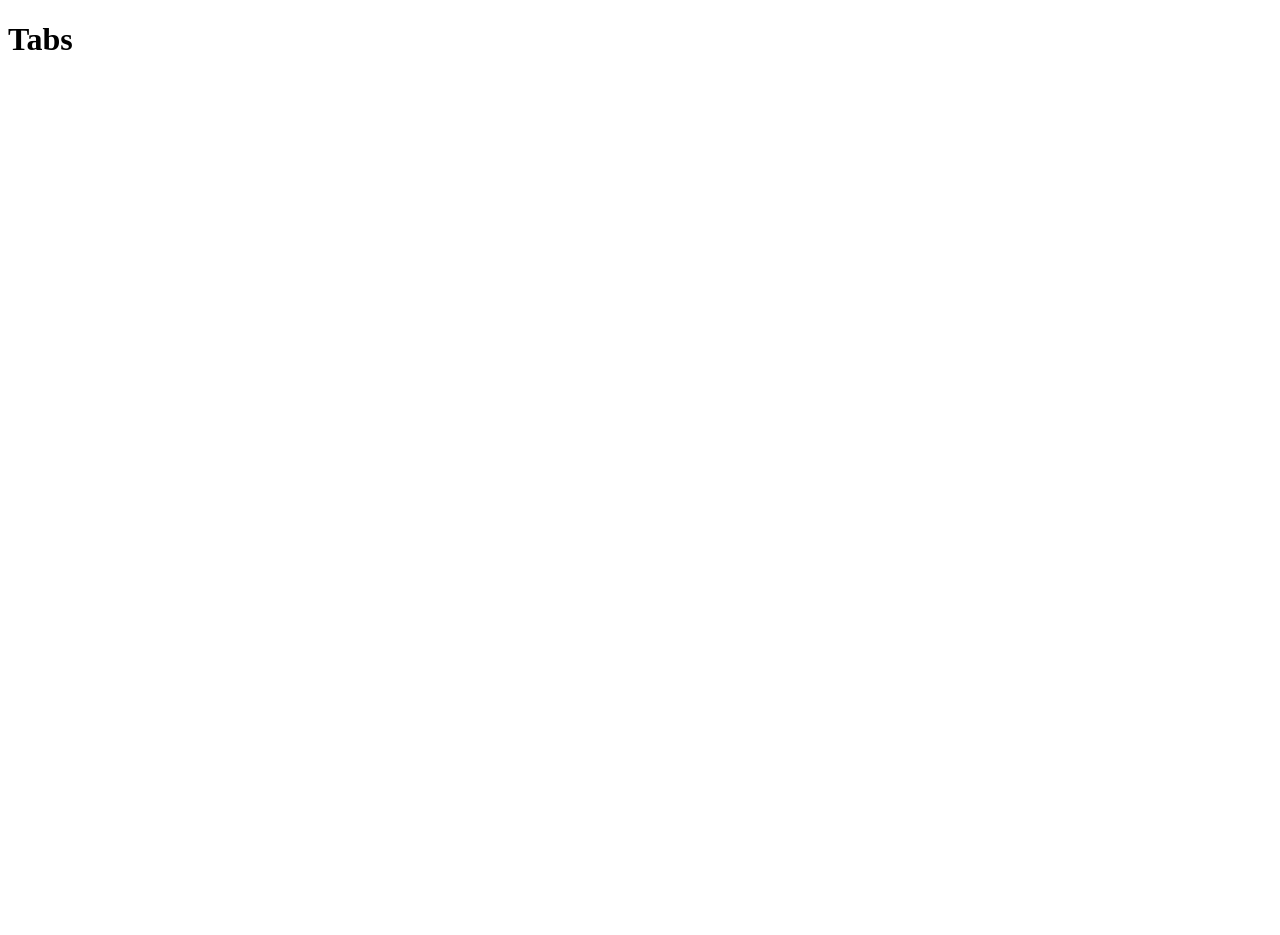
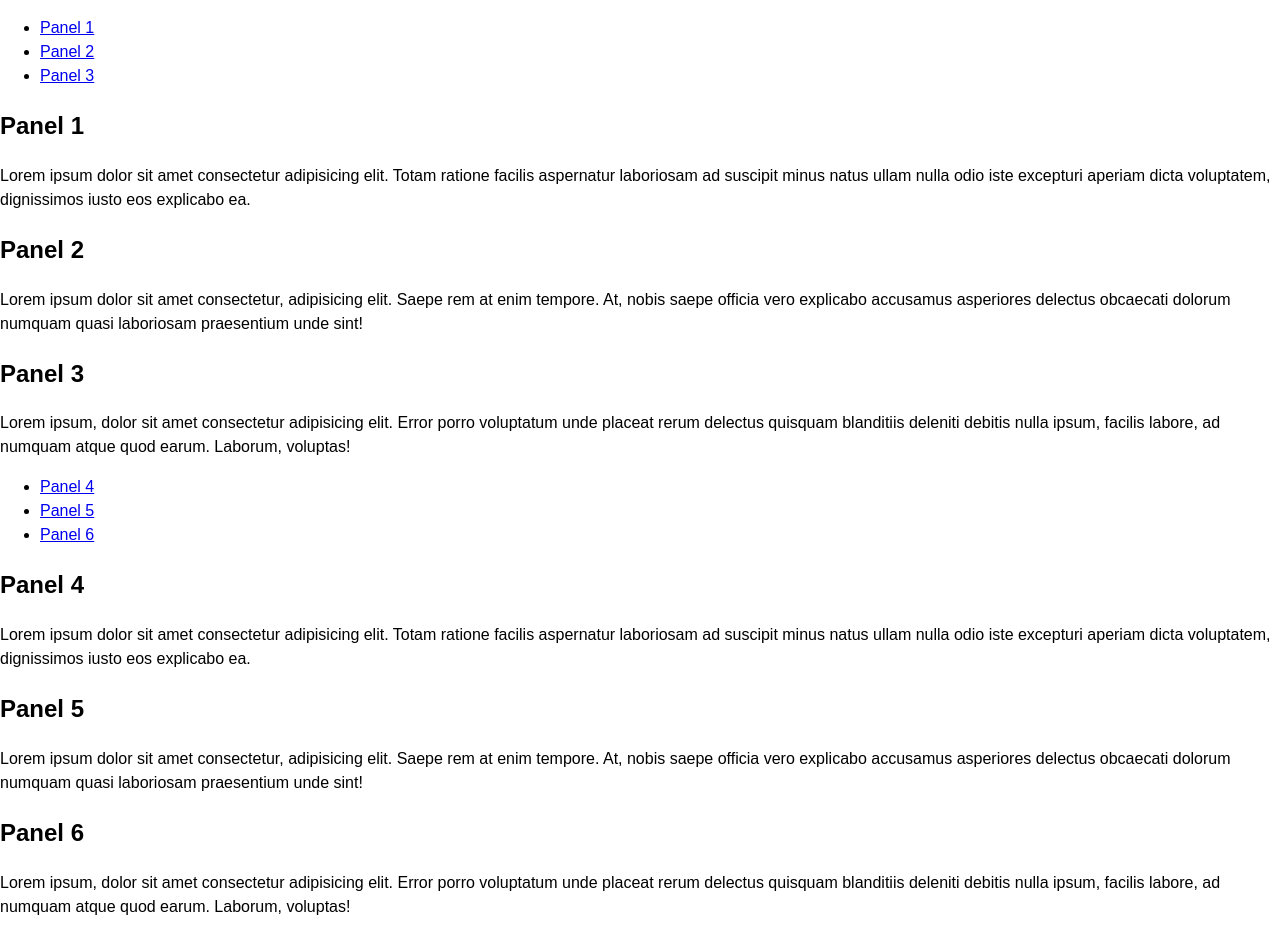
Before and after one commit to cmegown/tabs, a plain HTML site: page index.html in a window 1280 px wide. Before the commit the page ends 800 px from the top, so only its background shows below. Drawn offline with Linux system fonts and the light colour scheme.

Commit message:
updating tabs component

```diff
--- a/index.html
+++ b/index.html
@@ -6,16 +6,68 @@
     <meta name="viewport" content="width=device-width, initial-scale=1">
 
     <title>Tabs</title>
+
+    <link rel="stylesheet" href="./tabs.css">
   </head>
   <body>
-    <main>
-      <h1>Tabs</h1>
-    </main>
+
+    <div class="container">
+      <ul class="c-tablist">
+        <li>
+          <a class="c-tab" href="#panel-1">Panel 1</a>
+        </li>
+        <li>
+          <a class="c-tab" href="#panel-2">Panel 2</a>
+        </li>
+        <li>
+          <a class="c-tab" href="#panel-3">Panel 3</a>
+        </li>
+      </ul>
+      <section id="panel-1" class="c-tabpanel">
+        <h2>Panel 1</h2>
+        <p>Lorem ipsum dolor sit amet consectetur adipisicing elit. Totam ratione facilis aspernatur laboriosam ad suscipit minus natus ullam nulla odio iste excepturi aperiam dicta voluptatem, dignissimos iusto eos explicabo ea.</p>
+      </section>
+      <section id="panel-2" class="c-tabpanel">
+        <h2>Panel 2</h2>
+        <p>Lorem ipsum dolor sit amet consectetur, adipisicing elit. Saepe rem at enim tempore. At, nobis saepe officia vero explicabo accusamus asperiores delectus obcaecati dolorum numquam quasi laboriosam praesentium unde sint!</p>
+      </section>
+      <section id="panel-3" class="c-tabpanel">
+        <h2>Panel 3</h2>
+        <p>Lorem ipsum, dolor sit amet consectetur adipisicing elit. Error porro voluptatum unde placeat rerum delectus quisquam blanditiis deleniti debitis nulla ipsum, facilis labore, ad numquam atque quod earum. Laborum, voluptas!</p>
+      </section>
+    </div>
+
+    <div class="container">
+      <ul class="c-tablist">
+        <li>
+          <a class="c-tab" href="#panel-4">Panel 4</a>
+        </li>
+        <li>
+          <a class="c-tab" href="#panel-5">Panel 5</a>
+        </li>
+        <li>
+          <a class="c-tab" href="#panel-6">Panel 6</a>
+        </li>
+      </ul>
+      <section id="panel-4" class="c-tabpanel">
+        <h2>Panel 4</h2>
+        <p>Lorem ipsum dolor sit amet consectetur adipisicing elit. Totam ratione facilis aspernatur laboriosam ad suscipit minus natus ullam nulla odio iste excepturi aperiam dicta voluptatem, dignissimos iusto eos explicabo ea.</p>
+      </section>
+      <section id="panel-5" class="c-tabpanel">
+        <h2>Panel 5</h2>
+        <p>Lorem ipsum dolor sit amet consectetur, adipisicing elit. Saepe rem at enim tempore. At, nobis saepe officia vero explicabo accusamus asperiores delectus obcaecati dolorum numquam quasi laboriosam praesentium unde sint!</p>
+      </section>
+      <section id="panel-6" class="c-tabpanel">
+        <h2>Panel 6</h2>
+        <p>Lorem ipsum, dolor sit amet consectetur adipisicing elit. Error porro voluptatum unde placeat rerum delectus quisquam blanditiis deleniti debitis nulla ipsum, facilis labore, ad numquam atque quod earum. Laborum, voluptas!</p>
+      </section>
+    </div>
+
+    <script type="module">
+      import { Tabs } from './tabs.js';
+
+      const tabs = new Tabs();
+      tabs.create();
+    </script>
   </body>
-
-  <script type="module">
-    import { Tabs } from './tabs.js';
-
-    const tabs = new Tabs();
-  </script>
 </html>
--- /dev/null
+++ b/tabs.css
@@ -0,0 +1,17 @@
+*,
+*:before,
+*:after {
+  box-sizing: border-box;
+}
+
+body {
+  margin: 0;
+  line-height: 1.5;
+  font-family: sans-serif;
+}
+
+.c-tab {}
+
+.c-tablist {}
+
+.c-tabpanel {}
--- a/tabs.js
+++ b/tabs.js
@@ -1,5 +1,35 @@
 export class Tabs {
   constructor() {
-    console.log('tabs init');
+    this.tabs = document.querySelectorAll('.c-tab');
+    this.tablists = document.querySelectorAll('.c-tablist');
+    this.tabpanels = document.querySelectorAll('.c-tabpanel');
+  }
+
+  create() {
+    this.tabs.forEach(tab => {
+      tab.setAttribute('role', 'tab');
+    });
+
+    this.tablists.forEach(tablist => {
+      tablist.setAttribute('role', 'tablist');
+    });
+
+    this.tabpanels.forEach(tabpanel => {
+      tabpanel.setAttribute('role', 'tabpanel');
+    });
+  }
+
+  destroy() {
+    this.tabs.forEach(tab => {
+      tab.removeAttribute('role');
+    });
+
+    this.tablists.forEach(tablist => {
+      tablist.removeAttribute('role');
+    });
+
+    this.tabpanels.forEach(tabpanel => {
+      tabpanel.removeAttribute('role');
+    });
   }
 }
```
